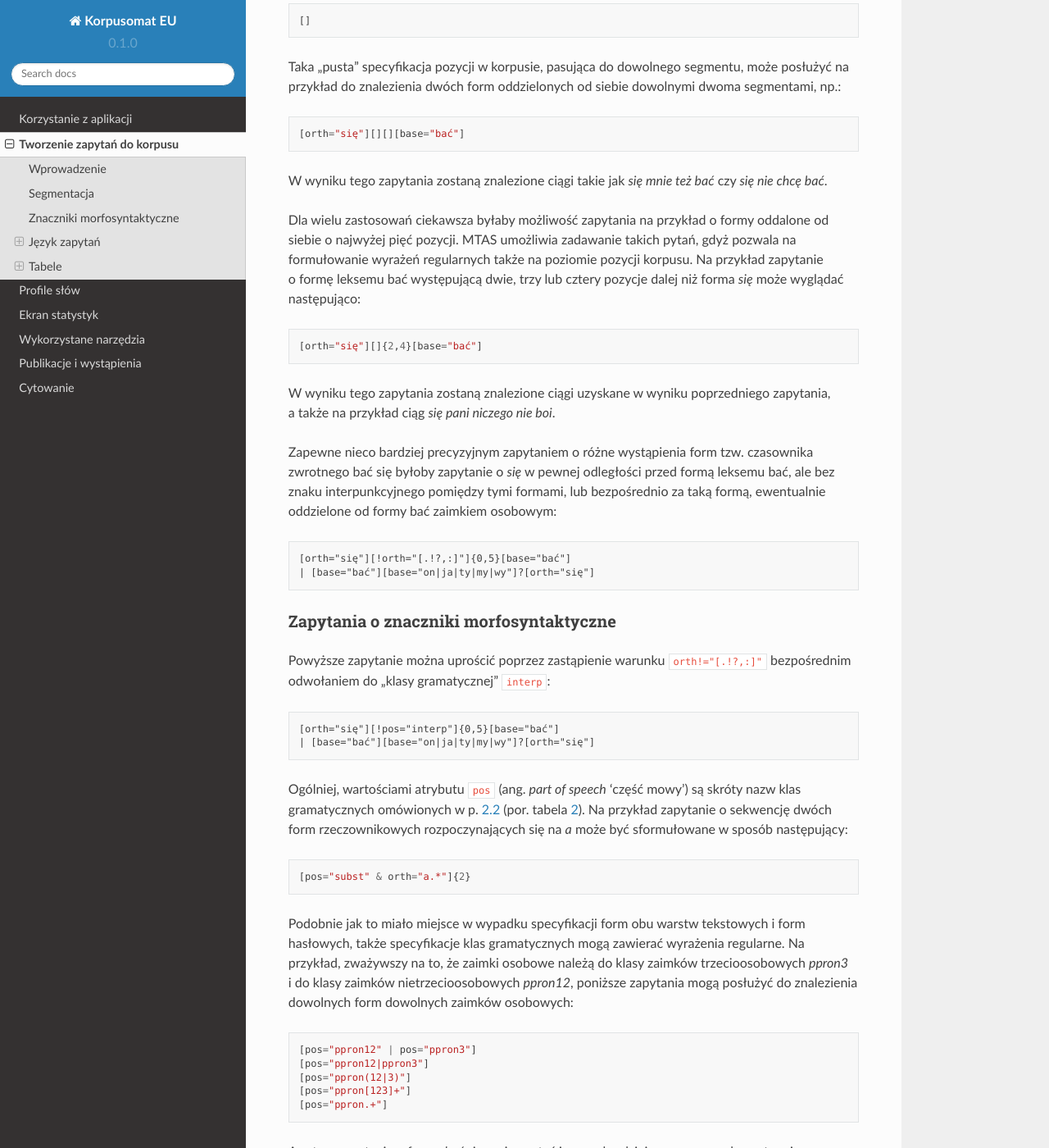
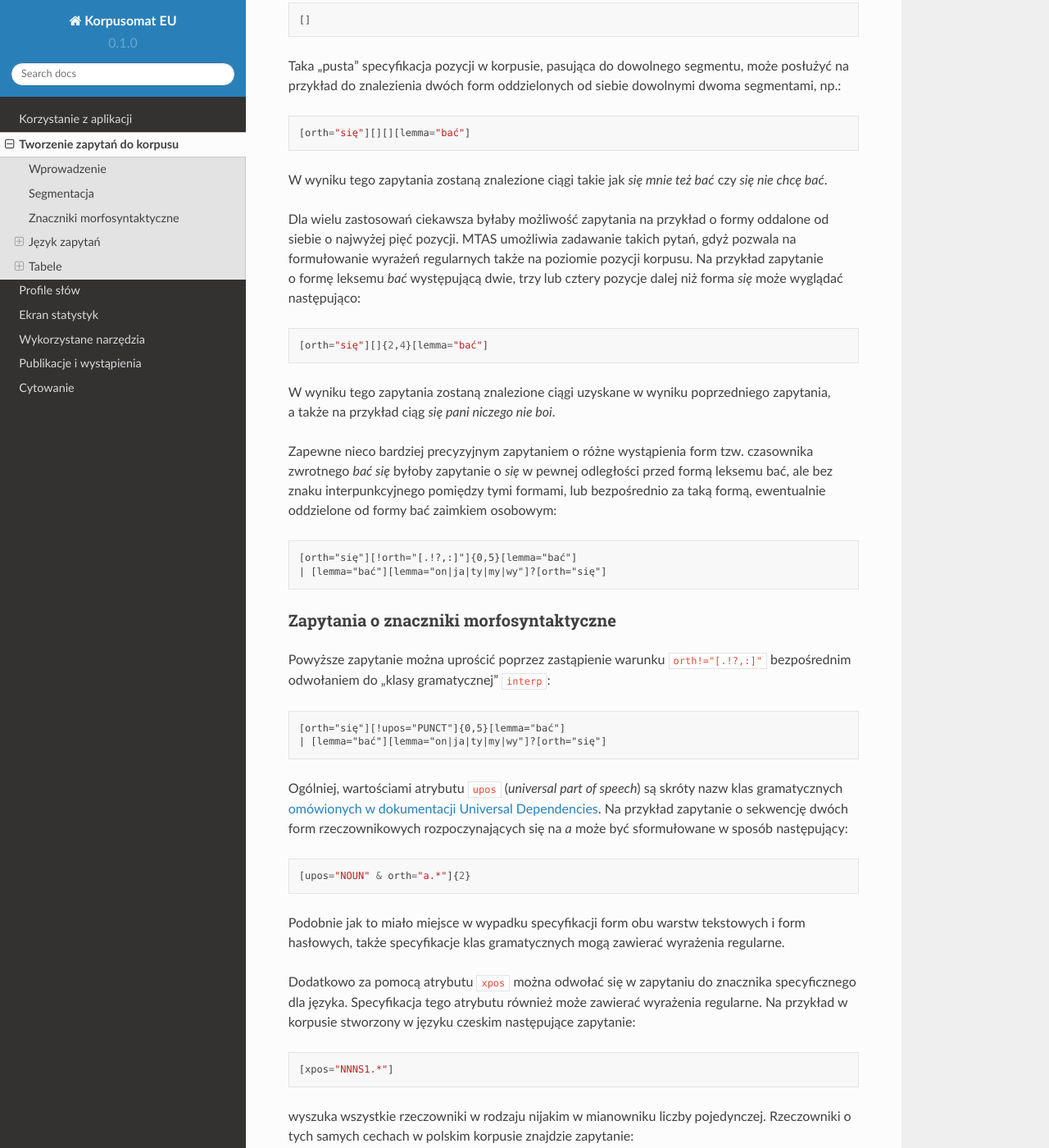
Before and after one commit to ipipan/korpusomat-eu-docs, a Sphinx documentation site: the page built from docs/source/mtas.rst, in a window 1280 px wide and 1400 px high, scrolled down 6705 px. Shown: the whole window at 82% size. Built offline with Sphinx 7.4.7 and the Read the Docs theme 2.0.0, drawn with Linux system fonts in a browser that asks for light colours; some of the changed text lies outside the part shown.

Commit message:
Update mtas.rst

```diff
--- a/docs/source/mtas.rst
+++ b/docs/source/mtas.rst
@@ -335,7 +335,7 @@ oddzielonych od siebie dowolnymi dwoma segmentami, np.:
 
 ::
 
-   [orth="się"][][][base="bać"]
+   [orth="się"][][][lemma="bać"]
 
 W wyniku tego zapytania zostaną znalezione ciągi takie jak *się mnie też
 bać* czy *się nie chcę bać*.
@@ -344,27 +344,27 @@ Dla wielu zastosowań ciekawsza byłaby możliwość zapytania na przykład
 o formy oddalone od siebie o najwyżej pięć pozycji. MTAS umożliwia
 zadawanie takich pytań, gdyż pozwala na formułowanie wyrażeń regularnych
 także na poziomie pozycji korpusu. Na przykład zapytanie o formę leksemu
-bać występującą dwie, trzy lub cztery pozycje dalej niż forma *się* może
+*bać* występującą dwie, trzy lub cztery pozycje dalej niż forma *się* może
 wyglądać następująco:
 
 ::
 
-   [orth="się"][]{2,4}[base="bać"]
+   [orth="się"][]{2,4}[lemma="bać"]
 
 W wyniku tego zapytania zostaną znalezione ciągi uzyskane w wyniku
 poprzedniego zapytania, a także na przykład ciąg *się pani niczego nie
 boi*.
 
 Zapewne nieco bardziej precyzyjnym zapytaniem o różne wystąpienia form
-tzw. czasownika zwrotnego bać się byłoby zapytanie o *się* w pewnej
+tzw. czasownika zwrotnego *bać się* byłoby zapytanie o *się* w pewnej
 odległości przed formą leksemu bać, ale bez znaku interpunkcyjnego
 pomiędzy tymi formami, lub bezpośrednio za taką formą, ewentualnie
 oddzielone od formy bać zaimkiem osobowym:
 
 ::
 
-   [orth="się"][!orth="[.!?,:]"]{0,5}[base="bać"]
-   | [base="bać"][base="on|ja|ty|my|wy"]?[orth="się"]
+   [orth="się"][!orth="[.!?,:]"]{0,5}[lemma="bać"]
+   | [lemma="bać"][lemma="on|ja|ty|my|wy"]?[orth="się"]
 
 Zapytania o znaczniki morfosyntaktyczne
 ---------------------------------------
@@ -375,45 +375,40 @@ Powyższe zapytanie można uprościć poprzez zastąpienie warunku
 
 ::
 
-   [orth="się"][!pos="interp"]{0,5}[base="bać"]
-   | [base="bać"][base="on|ja|ty|my|wy"]?[orth="się"]
+   [orth="się"][!upos="PUNCT"]{0,5}[lemma="bać"]
+   | [lemma="bać"][lemma="on|ja|ty|my|wy"]?[orth="się"]
 
-Ogólniej, wartościami atrybutu ``pos`` (ang. *part of speech* ‘część
-mowy’) są skróty nazw klas gramatycznych omówionych w p.
-`2.2 <#sec:klasy>`__ (por. tabela `2 <#tab:klasy>`__). Na przykład
+Ogólniej, wartościami atrybutu ``upos`` (*universal part of speech*) są skróty nazw klas gramatycznych
+`omówionych w dokumentacji Universal Dependencies <https://universaldependencies.org/u/pos/index.html>`__. Na przykład
 zapytanie o sekwencję dwóch form rzeczownikowych rozpoczynających się na
 *a* może być sformułowane w sposób następujący:
 
 ::
 
-   [pos="subst" & orth="a.*"]{2}
+   [upos="NOUN" & orth="a.*"]{2}
 
 Podobnie jak to miało miejsce w wypadku specyfikacji form obu warstw
 tekstowych i form hasłowych, także specyfikacje klas gramatycznych mogą
-zawierać wyrażenia regularne. Na przykład, zważywszy na to, że zaimki
-osobowe należą do klasy zaimków trzecioosobowych *ppron3* i do klasy
-zaimków nietrzecioosobowych *ppron12*, poniższe zapytania mogą posłużyć
-do znalezienia dowolnych form dowolnych zaimków osobowych:
+zawierać wyrażenia regularne.
+
+Dodatkowo za pomocą atrybutu ``xpos`` można odwołać się w zapytaniu do znacznika specyficznego dla języka. Specyfikacja tego atrybutu również może zawierać wyrażenia regularne. Na przykład w korpusie stworzony w języku czeskim następujące zapytanie:
 
 ::
 
-   [pos="ppron12" | pos="ppron3"]
-   [pos="ppron12|ppron3"]
-   [pos="ppron(12|3)"]
-   [pos="ppron[123]+"]
-   [pos="ppron.+"]
+[xpos="NNNS1.*"]
 
-A zatem zapytanie o formy *bać się* może zostać jeszcze bardziej
-uproszczone do następującego zapytania:
+wyszuka wszystkie rzeczowniki w rodzaju nijakim w mianowniku liczby pojedynczej. Rzeczowniki o tych samych cechach w polskim korpusie znajdzie zapytanie:
 
-::
+ ::
 
-   [orth="się"][!pos="interp"]{0,5}[base="bać"]
-   | [base="bać"][pos="ppron.+"]?[orth="się"]
+ [xpos="subst:sg:nom:n.*"]
+
+W obu wypadkach wartość atrybutu ``xpos`` jest zakończona wyrażeniem ``.*``, ponieważ po wartościach części mowy, liczby, rodzaju i przypadka mogą pojawić się jeszcze wartości innych kategorii uwzględnionych w obu tagsetach.
+
 
 W zapytaniach można określić nie tylko postać ortograficzną segmentu (za
-pomocą atrybutu ``orth``), formę hasłową (za pomocą ``base``) i klasę
-gramatyczną (za pomocą ``pos``), ale także wartości poszczególnych
+pomocą atrybutu ``orth``), formę hasłową (za pomocą ``lemma``) i klasę
+gramatyczną (za pomocą ``upos``), ale także wartości poszczególnych
 kategorii gramatycznych, np. przypadka czy rodzaju. Służą do tego
 następujące atrybuty (por. p.\ `2.1 <#sec:kategorie>`__):
 
```
Also changed, not shown: other parts of docs/source/mtas.rst (+2 -2 lines).
